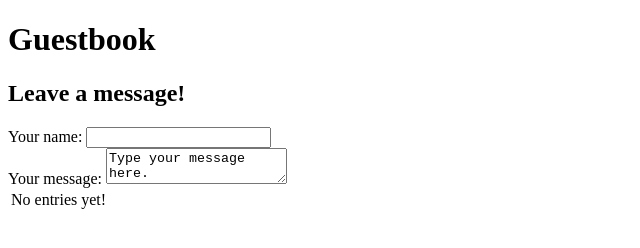
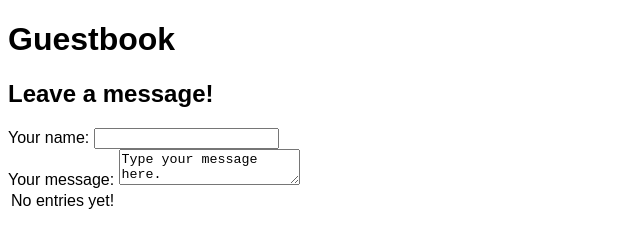
Before and after one commit to kjpion/guestbook-demo, a plain HTML site: page index.htm in a window 1280 px wide. Shown: the whole page, without its empty margins (0-640 px from the left). Drawn offline with Linux system fonts and the light colour scheme.

Commit message:
Added stylesheet

```diff
--- a/index.htm
+++ b/index.htm
@@ -2,6 +2,7 @@
 <html>
 <head>
     <title>Guestbook</title>
+    <link rel="stylesheet" type="text/css" href="style.css" />
 </head>
 
 <body>
--- /dev/null
+++ b/style.css
@@ -0,0 +1,3 @@
+body {
+    font-family: sans-serif;
+}
```
